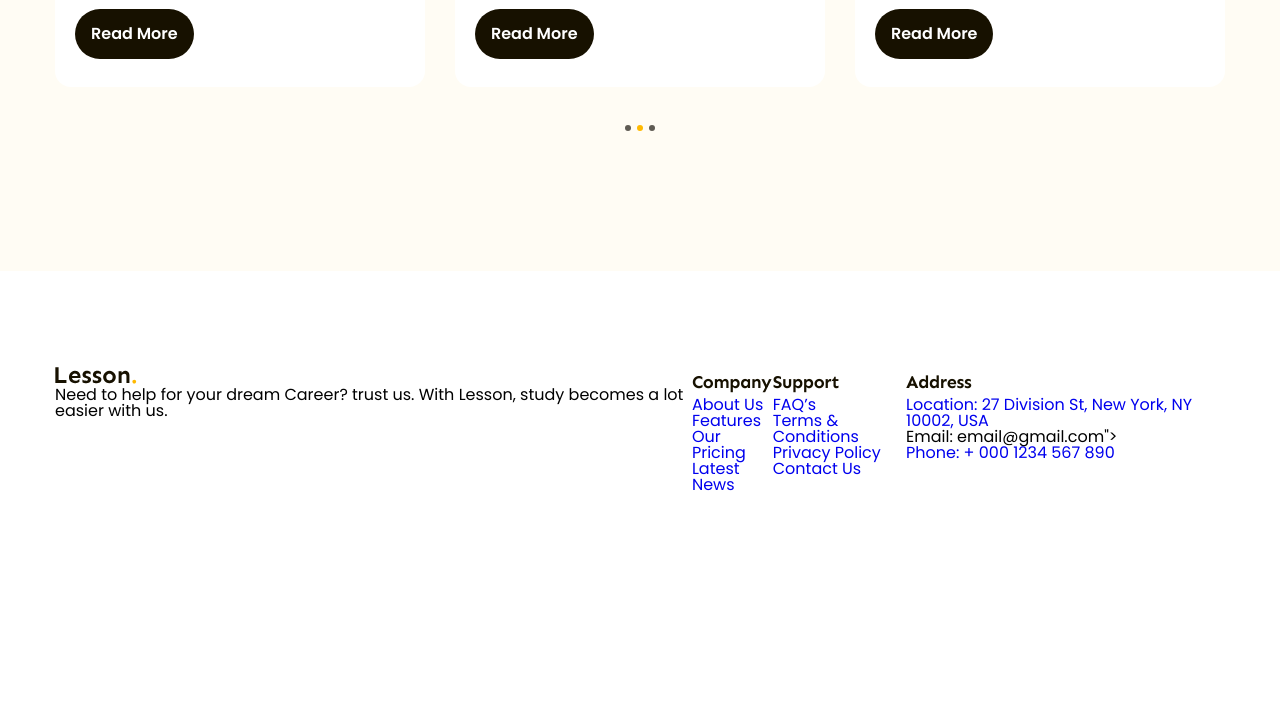
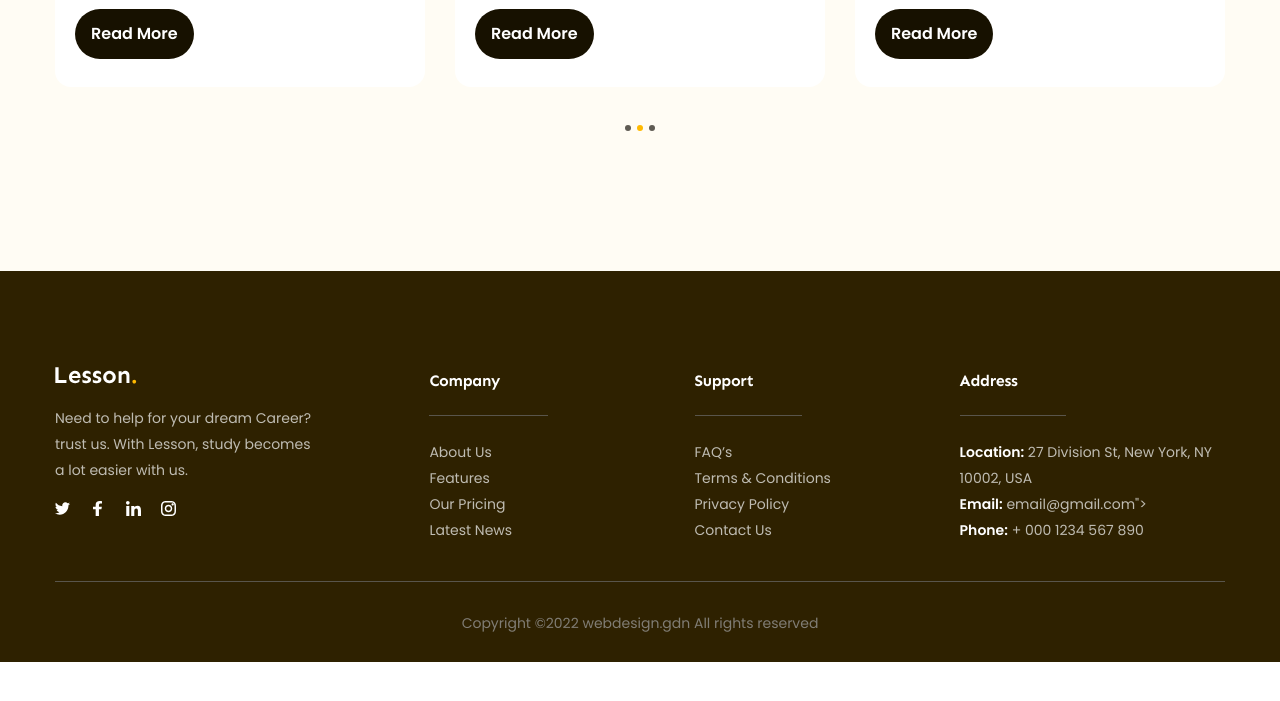
Before and after one commit to dvn0096/f8-project2, a plain HTML site: page index.html in a window 1280 px wide. Shown: the part 4422-5123 px from the top of the page. Drawn offline with Linux system fonts and the light colour scheme.

Commit message:
xong project 2

```diff
--- a/assets/css/style.css
+++ b/assets/css/style.css
@@ -568,11 +568,84 @@ li.active a::after {
     background-color: var(--primary-color);
 }
 /* ============footer=========== */
-.footer{
+.footer {
     padding: 96px 0px 26px;
-    /* background: #2E2100; */
+    background: #2e2100;
 }
-.footer .row{
+.footer .row {
     display: flex;
+}
 
+.footer .column {
+    width: 22.66%;
 }
+.footer .column:first-child {
+    width: 32%;
+}
+
+.footer .desc {
+    width: 267px;
+    margin: 18px 0px;
+    font-size: 1.4rem;
+    line-height: 1.86;
+    color: #bfbcb2;
+}
+.footer .social {
+    margin-right: 16px;
+    width: 15px;
+    height: 15px;
+}
+.footer .heading.lv5 {
+    display: inline-block;
+    padding: 0px 48px 20px 0px;
+    font-weight: 600;
+    font-size: 1.6rem;
+    line-height: 1.75;
+    color: #ffffff;
+    border-bottom: 1px solid #59554b;
+}
+.footer li > a {
+    font-size: 1.4rem;
+    line-height: 1.86;
+    color: #bfbcb2;
+    margin-top: 12px;
+}
+/* .footer .lv5::after {
+    content: "";
+    position: absolute;
+    display: inline-block;
+    width: 130px;
+    height: 1px;
+    background: #59554b;
+    bottom: 0;
+    left: 0; */
+
+.footer ul li:first-child {
+    margin-top: 23px;
+}
+.footer .column strong {
+    font-weight: 600;
+    font-size: 1.4rem;
+    line-height: 1.86;
+    color: #ffffff;
+}
+.footer .column:last-child > a {
+    font-size: 400;
+    font-size: 1.4rem;
+    line-height: 1.86;
+    color: #ffffff;
+}
+
+.coppyright {
+    border-top: 1px solid #59554b;
+    text-align: center;
+    margin-top: 38px;
+}
+.coppyright .desc {
+    width: 360px;
+    margin: 28px auto 0px;
+    font-size: 1.4rem;
+    line-height: 1.86;
+    text-align: center;
+    color: #807d74;
+}
--- a/index.html
+++ b/index.html
@@ -612,7 +612,7 @@
                         <!-- column 1 -->
                         <div class="column">
                             <img
-                                src="./assets/img/Lesson..svg"
+                                src="./assets/img/Lesson.  white.svg"
                                 alt="lesson."
                                 class="logo"
                             />
@@ -629,7 +629,7 @@
                         </div>
                         <!--          column 2 -->
                         <div class="column">
-                            <h3 class="heading lv3">Company</h3>
+                            <h3 class="heading lv5">Company</h3>
                             <ul>
                                 <li>
                                     <a href="#!">About Us</a>
@@ -647,7 +647,7 @@
                         </div>
                         <!-- column3 -->
                         <div class="column">
-                            <h3 class="heading lv3">Support</h3>
+                            <h3 class="heading lv5">Support</h3>
                             <ul>
                                 <li>
                                     <a href="#!">FAQ’s</a>
@@ -665,21 +665,23 @@
                         </div>
                         <!-- column 4 -->
                         <div class="column">
-                            <h3 class="heading lv3">Address</h3>
+                            <h3 class="heading lv5">Address</h3>
                             <ul>
                                 <li>
-                                    <a href="#!"><b>Location:</b> 27 Division St, New York, NY 10002, USA</a>
+                                    <a href="#!"><strong>Location:</strong> 27 Division St, New York, NY 10002, USA</a>
                                 </li>
                                 <li>
-                                    <a href="#!"></a><b>Email:</b> email@gmail.com"></a>
+                                    <a href="#!"><strong>Email:</strong> email@gmail.com"></a>
                                 </li>
                                 <li>
-                                    <a href="#!"><b>Phone:</b> + 000 1234 567 890</a>
+                                    <a href="#!"><strong>Phone:</strong> + 000 1234 567 890</a>
                                 </li>
                             </ul>
                         </div>
                     </div>
-                </div>
+                 <div class="coppyright">
+                    <p class="desc">Copyright ©2022 webdesign.gdn All rights reserved</p>
+                 </div>
             </footer>
         </main>
     </body>
```
Also changed, not shown: assets/img/Lesson.  white.svg (added).
